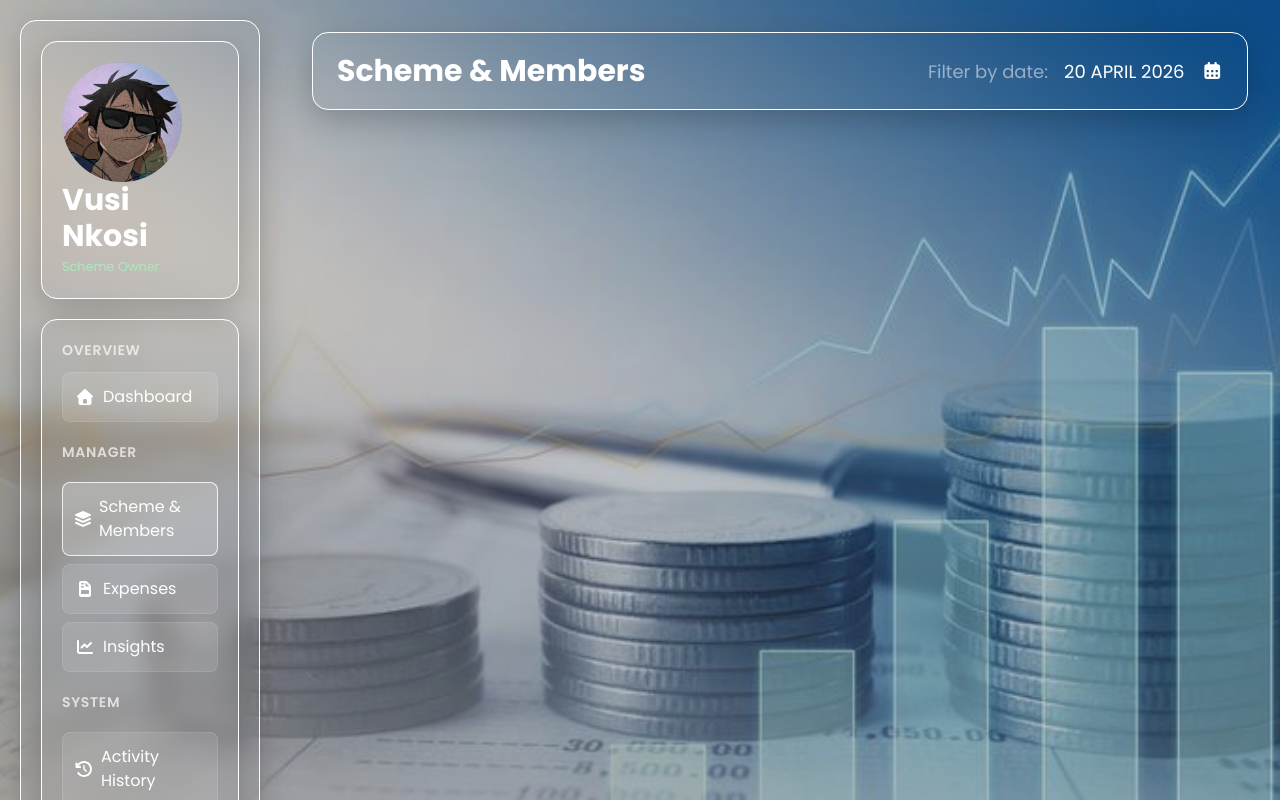
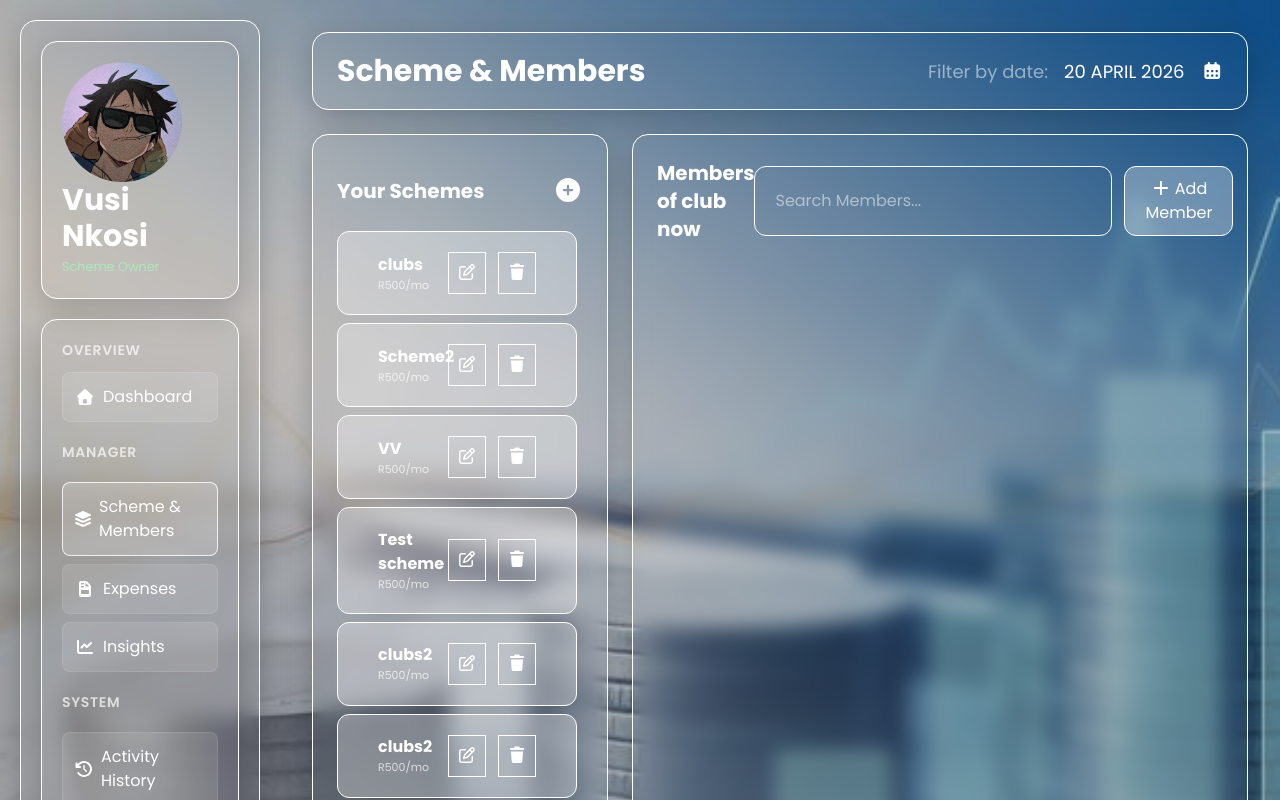
Before and after one commit to Siya-gift/SchemeManager, a React (Vite) app: page / in a window 1280 px wide. Both pictures are taken after a click on the item "Scheme & Members". Shown: the top 800 px of the page. Built offline with nearby package versions, Linux system fonts and the light colour scheme.

Commit message:
Today's last push

```diff
--- a/src/components/SchemeMembers.jsx
+++ b/src/components/SchemeMembers.jsx
@@ -2,16 +2,18 @@ import React from 'react'
 
 function SchemeMembers({ toggleState, toggleMobileState }) {
   return (
-    <div className={`dashboard w-full min-h-screen p-4
-        md:p-8  ${toggleMobileState === 2 ? "block" : "hidden"}
+    // Fixed w-vh to w-full. min-h-screen ensures it covers the viewport.
+    <div className={`schemeMembers w-full min-h-screen p-4 md:p-8
+        ${toggleMobileState === 2 ? "block" : "hidden"}
         ${toggleState === 2 ? "md:block" : "md:hidden"}
         `}>
 
+      {/* Header: Stacks on mobile, side-by-side on md+ */}
       <div className='hearder flex flex-col md:flex-row justify-between items-center py-5 px-6 glass mb-6 gap-4'>
         <h1 className='text-3xl font-bold text-white w-full md:w-auto text-center md:text-left'>
           Scheme & Members
         </h1>
-        <div className='flex flex-wrap justify-center md:justify-end items-center gap-4 text-white mt-4 md:mt-0'>
+        <div className='flex flex-wrap justify-center md:justify-end items-center gap-4 text-white'>
           <h5 className='text-white/50 text-[clamp(0.875rem,1vw+0.5rem,1.125rem)] whitespace-nowrap'>
             Filter by date:
           </h5>
@@ -23,6 +25,74 @@ function SchemeMembers({ toggleState, toggleMobileState }) {
           </span>
         </div>
       </div>
+
+      <div className='grid grid-cols-1 md:grid-cols-3 gap-6 my-4'>
+        <div className='glass p-6 text-white flex flex-col h-svh md:col-span-1'>
+          <div className='flex justify-between items-center py-4'>
+            <h1 className='font-bold text-xl'>Your Schemes</h1>
+            <span className='text-2xl cursor-pointer'>
+              <i className="fa-solid fa-circle-plus"></i>
+            </span>
+          </div>
+
+          <ul className='grow min-h-25 overflow-y-auto glass-scroll'>
+            {[
+              { scheme: "clubs" },
+              { scheme: "Scheme2" },
+              { scheme: "VV" },
+              { scheme: "Test scheme" },
+              { scheme: "clubs2" },
+              { scheme: "clubs2" },
+              { scheme: "clubs2" },
+              { scheme: "clubs2" },
+              { scheme: "clubs2" },
+              { scheme: "clubs2" },
+              { scheme: "clubs2" },
+              { scheme: "clubs2" },
+              { scheme: "clubs3" }
+            ].map((item, idx) => (
+              <li key={idx} className='py-5 px-10 bg-white/30 border cursor-pointer hover:bg-white/40
+              my-2 rounded-xl mr-1.5'>
+                <div className='flex justify-between items-center'>
+                  <div className='flex justify-between flex-col max-w-[20%]'>
+                    <h3 className='text-md font-bold'>{item.scheme}</h3>
+                    <p className='text-[11px] text-white/70'>R500/mo</p>
+                  </div>
+                  <div className='flex gap-3 flex-end'>
+                    <span className='px-2 py-2 border'>
+                      <i className="fa-regular fa-pen-to-square"></i>
+                    </span>
+                    <span className='px-2 py-2 border'>
+                      <i className="fa-solid fa-trash"></i>
+                    </span>
+                  </div>
+                </div>
+
+
+              </li>
+            ))}
+
+
+          </ul>
+        </div>
+        <div className='glass p-6 text-white flex flex-col min-h-svh md:col-span-2'>
+          <div className='flex justify-between items-center flex-col xl:flex-row'>
+            <h1 className='font-bold text-xl mb-4 md:mb-0 xl:w-[20%]'>Members of club now</h1>
+            <div className='flex flex-col xl:flex-row gap-3'>
+              <input className='py-2.5 px-5 border rounded-xl' type='text' placeholder='Search Members...' />
+              <button className='bg-white/30 px-5 py-2.5 border rounded-xl cursor-pointer
+            hover:bg-white/45'>
+                <i class="fa-solid fa-plus"></i> Add Member
+              </button>
+            </div>
+          </div>
+
+        </div>
+        <div className='footer md:col-span-3 flex flex-col sm:flex-row justify-center items-center py-5 px-6 glass text-white'>
+          <p>All rights reserved &copy; 2026 </p>
+        </div>
+      </div>
+
     </div>
   )
 }
```
